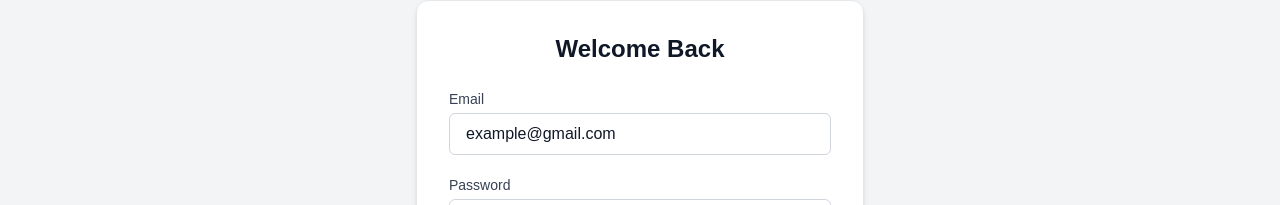
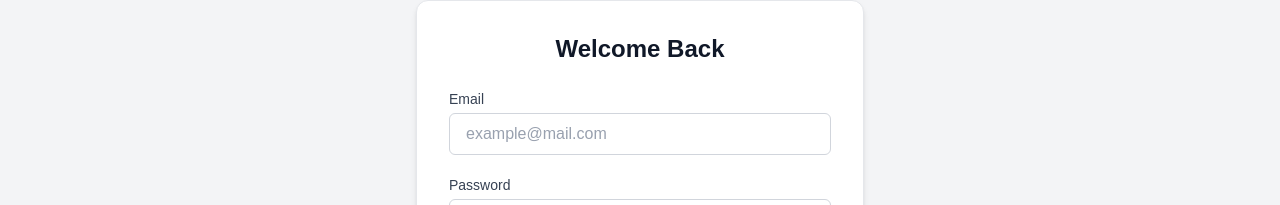
Before and after one commit to Minhajul-Shobuj/justkaaj, a Next.js app in the folder Client/: page /login in a window 1280 px wide. Shown: the part 269-474 px from the top of the page. Built offline with nearby package versions, Linux system fonts and the light colour scheme; no server answers.

Commit message:
feat: Remove default email value from LoginForm to streamline user input

```diff
--- a/Client/src/Component/Auth/LoginForm/LoginForm.tsx
+++ b/Client/src/Component/Auth/LoginForm/LoginForm.tsx
@@ -15,11 +15,7 @@ const LoginForm = () => {
     register,
     handleSubmit,
     formState: { errors },
-  } = useForm<FormValues>({
-    defaultValues: {
-      email: "example@gmail.com",
-    },
-  });
+  } = useForm<FormValues>();
 
   const searchParams = useSearchParams();
   const redirect = searchParams.get("redirectPath");
```
